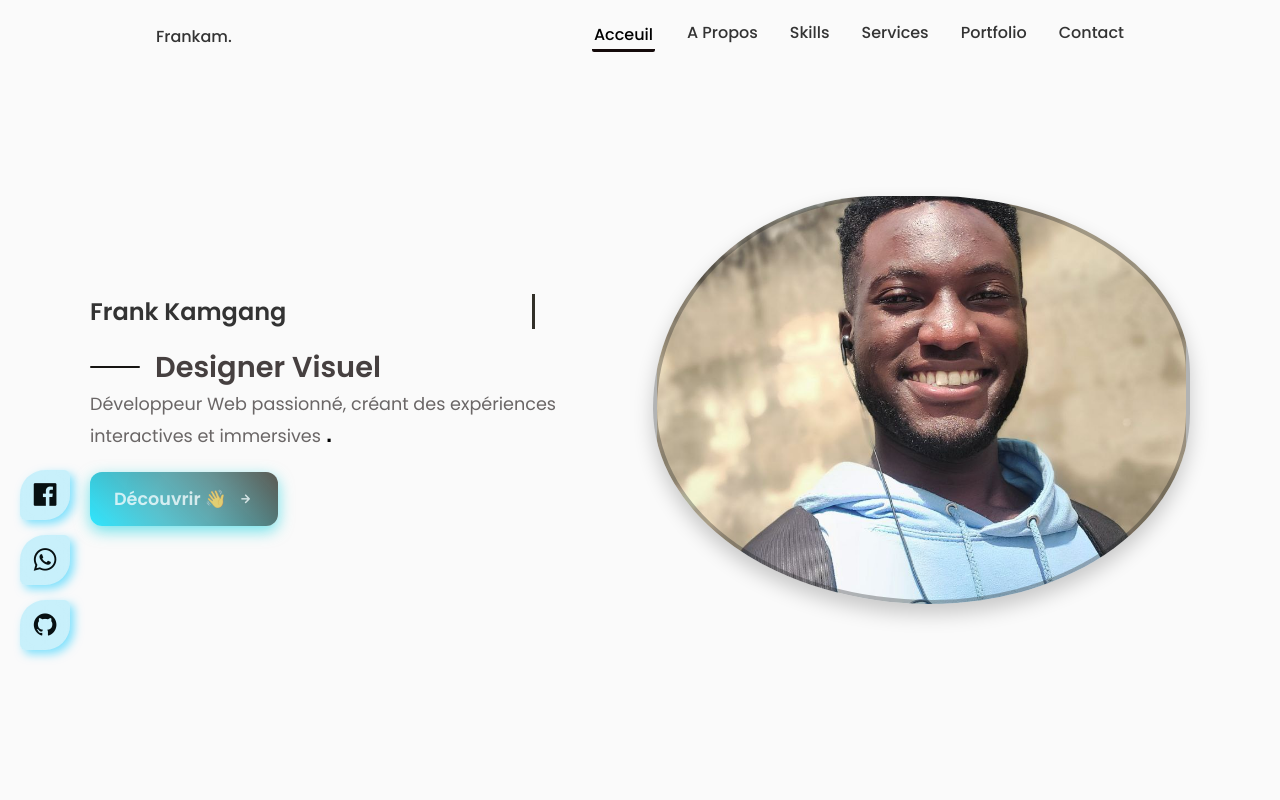
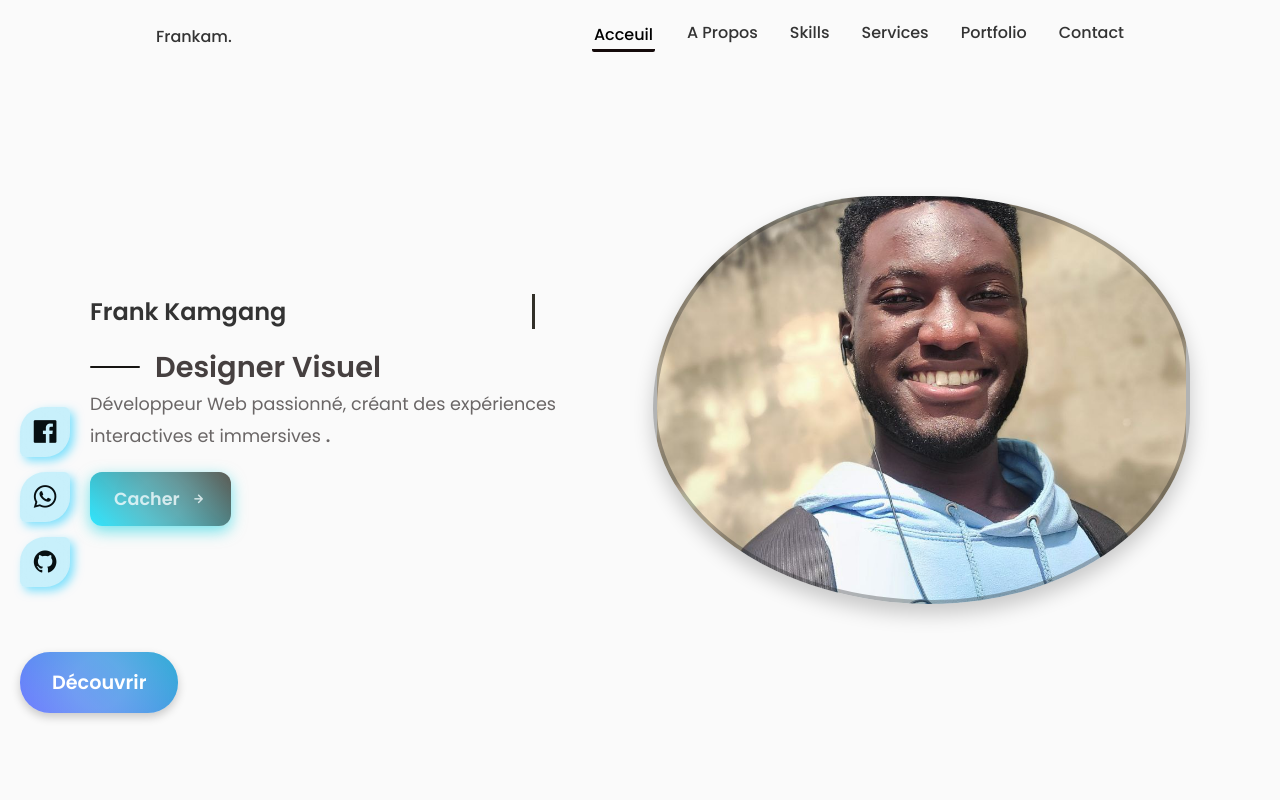
Before and after one commit to Frankam487/vrai-pf, a React (Vite) app: page / in a window 1280 px wide. Both pictures are taken after a click on the button "Découvrir 👋". Shown: the top 800 px of the page. Built offline with nearby package versions, Linux system fonts and the light colour scheme.

Commit message:
btn decouvrir

```diff
--- a/src/components/commits/Commits.jsx
+++ b/src/components/commits/Commits.jsx
@@ -23,7 +23,7 @@ const Commits = () => {
       <h1 className="commits-title">Nombre de Commits</h1>
       <p className="commits-count">
         <a href="https://github.com/Frankam487">
-        {count} <strong>-></strong> <FaGithub className="github-icon" />
+        {count} <span>-></span> <FaGithub className="github-icon" />
         </a>
       </p>
       <button className="reset-button" onClick={resetCounter}>
--- a/src/components/commits/commits.css
+++ b/src/components/commits/commits.css
@@ -1,14 +1,14 @@
-/* Container principal avec effet parallaxe et ombre douce */
+
 .commits-container {
   display: flex;
   flex-direction: column;
   align-items: center;
   justify-content: center;
-  background: rgba(255, 255, 255, 0.1); /* Fond semi-transparent doux */
+  background: rgba(255, 255, 255, 0.1);
   color: #fff;
   padding: 2rem;
   border-radius: 20px;
-  box-shadow: 0 10px 30px rgba(0, 0, 0, 0.2); /* Ombre plus douce */
+  box-shadow: 0 10px 30px rgba(0, 0, 0, 0.2);
   max-width: 450px;
   margin: 30px auto;
   text-align: center;
@@ -24,10 +24,10 @@
   left: 0;
   right: 0;
   bottom: 0;
-  background: linear-gradient(45deg, #7f9cff, #00d1ff); /* Gradient doux bleu */
+  background: linear-gradient(45deg, #7f9cff, #00d1ff);
   z-index: -1;
   filter: blur(40px);
-  opacity: 0.15; /* Diminution de l'opacité pour plus de subtilité */
+  opacity: 0.15;
   animation: backgroundShift 5s infinite linear;
 }
 
@@ -36,44 +36,43 @@
   100% { transform: translateX(50%); }
 }
 
-/* Effet au survol du conteneur */
+
 .commits-container:hover {
   transform: scale(1.05) rotateY(-5deg) rotateX(5deg);
 }
 
-/* Titre avec animation et gradient */
+
 .commits-title {
   font-size: 2rem;
   font-weight: bold;
   margin-bottom: 1.5rem;
   letter-spacing: 2px;
   text-transform: uppercase;
-  background: linear-gradient(45deg, #c3a8f1, #68a8d9); /* Gradient doux violet-bleu */
+  background: linear-gradient(45deg, #c3a8f1, #68a8d9);
   -webkit-background-clip: text;
   color: transparent;
   animation: flicker 1.5s infinite alternate;
 }
 
-/* Effet flicker pour le titre */
+
 @keyframes flicker {
   0% { opacity: 1; }
   100% { opacity: 0.7; }
 }
 
-/* Compteur avec lumière néon et animation */
+
 .commits-count {
   font-size: 3.5rem;
   font-weight: bold;
-  text-shadow: 0 0 15px #77d5ff, 0 0 25px #00bfff; /* Ombre néon bleue douce */
+  text-shadow: 0 0 15px #77d5ff, 0 0 25px #00bfff;
   animation: glow 1.5s infinite alternate;
   display: flex;
   align-items: center;
   gap: 12px;
   transition: transform 0.2s ease-in-out;
 }
-strong {
+span {
   color: #000000;
-  font-family: 'Lucida Sans', 'Lucida Sans Regular', 'Lucida Grande', 'Lucida Sans Unicode', Geneva, Verdana, sans-serif;
 }
 @keyframes glow {
   0% { text-shadow: 0 0 15px #8be0ff, 0 0 20px #7ac6ff; }
@@ -90,7 +89,7 @@ strong {
   transform: rotate(360deg) scale(1.3);
 }
 
-/* Lien sur le compteur */
+
 .commits-count a {
   text-decoration: none;
   display: flex;
@@ -99,14 +98,14 @@ strong {
   color: inherit;
 }
 
-/* Bouton Reset avec effet futuriste et transition */
+
 .reset-button {
   margin-top: 2rem;
   padding: 14px 28px;
   font-size: 1.2rem;
   font-weight: bold;
   color: #fff;
-  background: linear-gradient(45deg, #61c6ff, #3c7ad2); /* Gradient bleu doux */
+  background: linear-gradient(45deg, #61c6ff, #3c7ad2);
   border: none;
   border-radius: 15px;
   cursor: pointer;
@@ -141,7 +140,7 @@ strong {
   transform: scale(1);
 }
 
-/* Responsive Design */
+
 @media (max-width: 768px) {
   .commits-container {
     padding: 1.5rem;
--- a/src/components/home/Home.jsx
+++ b/src/components/home/Home.jsx
@@ -1,7 +1,13 @@
 import "./iconss.css";
 import "./home.css";
+import DiscoverButton from "../../page/DiscoverButton";
+import { useState } from "react";
 const Home = () => {
+  const [showDiscover, setShowDiscover] = useState(false);
 
+  const toggleDiscover = () => {
+    setShowDiscover(!showDiscover);
+  };
   return (
     <section className="home">
       <div className="home-hero">
@@ -15,8 +21,12 @@ const Home = () => {
             Développeur Web passionné, créant des expériences interactives et
             immersives <strong>.</strong>
           </p>
-          <button>
+          {/* <button>
             Découvrir 👋
+            <i className="uil uil-arrow-right"></i>
+          </button> */}
+          <button className="toggle-button" onClick={toggleDiscover}>
+            {showDiscover ? "Cacher" : "Découvrir 👋"}
             <i className="uil uil-arrow-right"></i>
           </button>
         </div>
@@ -35,6 +45,7 @@ const Home = () => {
         <a href="https://github.com/Frankam487" aria-label="github">
           <i className="uil uil-github"></i>
         </a>
+        {showDiscover && <DiscoverButton />}
       </div>
     </section>
   );
--- /dev/null
+++ b/src/page/DiscoverButton.jsx
@@ -0,0 +1,32 @@
+import { useState } from "react";
+import "./discoverButton.css"; // Assure-toi d'inclure ce fichier CSS dans ton projet
+
+const DiscoverButton = () => {
+  const [isOpen, setIsOpen] = useState(false);
+
+  const toggleSection = () => {
+    setIsOpen(!isOpen);
+  };
+
+  return (
+    <div className="discover-container">
+      <button className="discover-button" onClick={toggleSection}>
+        Découvrir
+      </button>
+      {isOpen && (
+        <div className="discover-content">
+          <h2>Bienvenue sur mon portfolio !</h2>
+          <p>
+            Ici vous trouverez une sélection de mes projets, ainsi que des informations
+            sur mes compétences et mon parcours. J'espère que vous apprécierez mon travail.
+          </p>
+          <a href="#projects" className="discover-link">
+            Voir mes projets
+          </a>
+        </div>
+      )}
+    </div>
+  );
+};
+
+export default DiscoverButton;
--- /dev/null
+++ b/src/page/discoverButton.css
@@ -0,0 +1,90 @@
+/* Container du bouton et de la section cachée */
+.discover-container {
+  display: flex;
+  flex-direction: column;
+  align-items: center;
+  justify-content: center;
+  margin-top: 50px;
+}
+
+/* Le bouton "Découvrir" */
+.discover-button {
+  padding: 16px 32px;
+  font-size: 1.2rem;
+  font-weight: bold;
+  background: linear-gradient(45deg, #4e5eff, #0099cc);
+  color: #fff;
+  border: none;
+  border-radius: 30px;
+  cursor: pointer;
+  position: relative;
+  overflow: hidden;
+  box-shadow: 0 4px 10px rgba(0, 0, 0, 0.2);
+  transition: transform 0.3s ease, background 0.3s ease;
+}
+
+.discover-button:hover {
+  transform: scale(1.1);
+  background: linear-gradient(45deg, #0088cc, #00aaff);
+}
+
+/* Contenu caché qui apparaît au clic */
+.discover-content {
+  margin-top: 30px;
+  padding: 2rem;
+  background: rgba(0, 0, 0, 0.8);
+  color: #fff;
+  border-radius: 15px;
+  box-shadow: 0 10px 20px rgba(0, 0, 0, 0.3);
+  width: 90%;
+  max-width: 600px;
+  text-align: center;
+  opacity: 0;
+  transform: translateY(-20px);
+  animation: fadeIn 0.8s forwards;
+}
+
+/* Lien dans la section qui apparaît */
+.discover-link {
+  display: inline-block;
+  margin-top: 1.5rem;
+  padding: 10px 20px;
+  background: #ff5d5d;
+  color: #fff;
+  border-radius: 25px;
+  text-decoration: none;
+  font-weight: bold;
+  transition: background 0.3s ease;
+}
+
+.discover-link:hover {
+  background: #e04343;
+}
+
+/* Animation fade-in pour la section */
+@keyframes fadeIn {
+  0% {
+    opacity: 0;
+    transform: translateY(-20px);
+  }
+  100% {
+    opacity: 1;
+    transform: translateY(0);
+  }
+}
+
+/* Responsive Design pour mobile */
+@media (max-width: 768px) {
+  .discover-button {
+    font-size: 1rem;
+    padding: 12px 24px;
+  }
+
+  .discover-content {
+    padding: 1.5rem;
+  }
+
+  .discover-link {
+    font-size: 1rem;
+  }
+}
```
